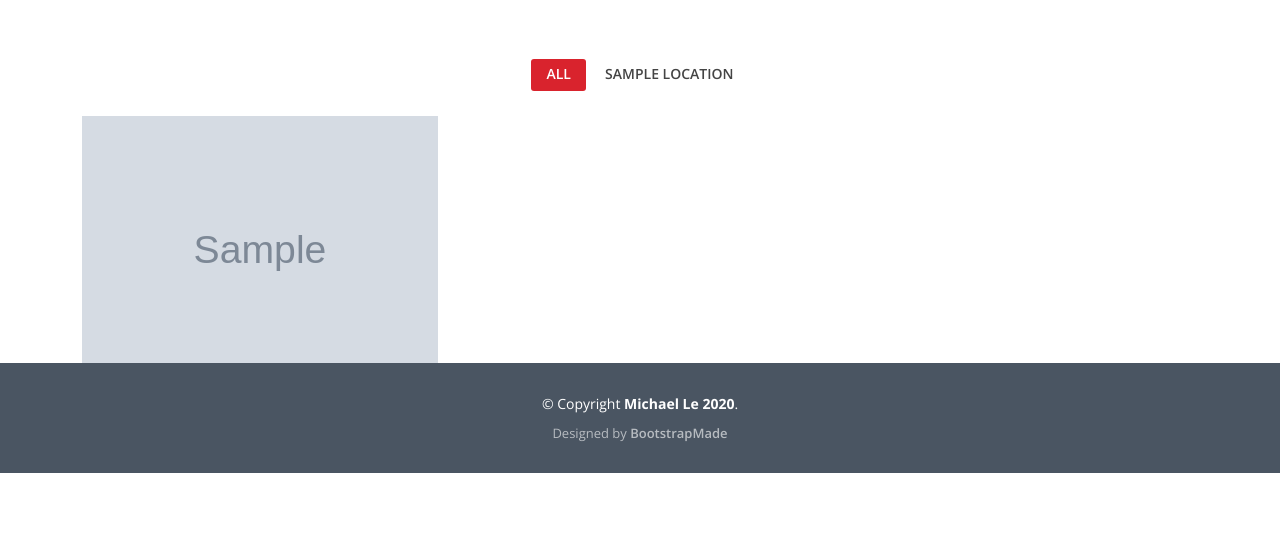
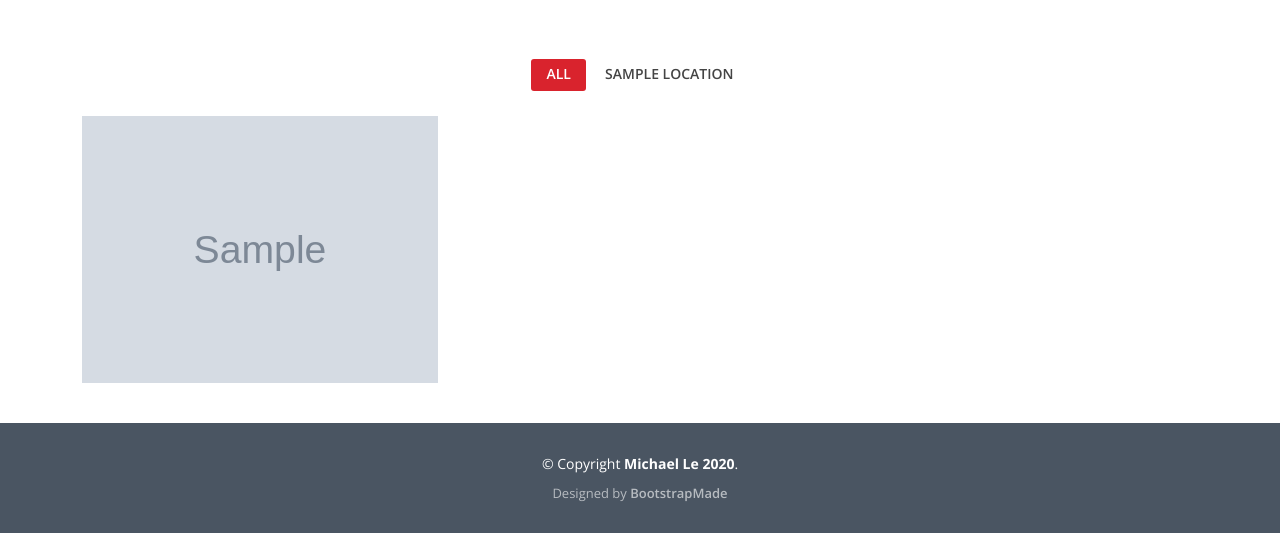
Before and after one commit to mileuc/coffee-connect, a Flask app: template templates/index.html in a window 1280 px wide. Shown: the part 1295-1828 px from the top of the page. Before the commit the page ends 1768 px from the top, so only its background shows below. Run offline with Flask 2, Linux system fonts and the light colour scheme; the template is opened without the code that fills it: most values are stand-ins (such as "Sample title", 1, 10 or a date in 2020); grey boxes marked "Sample" are stand-in pictures; parts of the project's set-up code (start-up, migrations or seed data) failed here and were passed over; some libraries are stand-ins or nearby versions.

Commit message:
Change styling

```diff
--- a/static/assets/css/style.css
+++ b/static/assets/css/style.css
@@ -699,6 +699,9 @@
 /*--------------------------------------------------------------
 # Portfolio
 --------------------------------------------------------------*/
+.portfolio {
+    padding-bottom: 120px;
+}
 .portfolio .portfolio-item {
   margin-bottom: 30px;
 }
```
